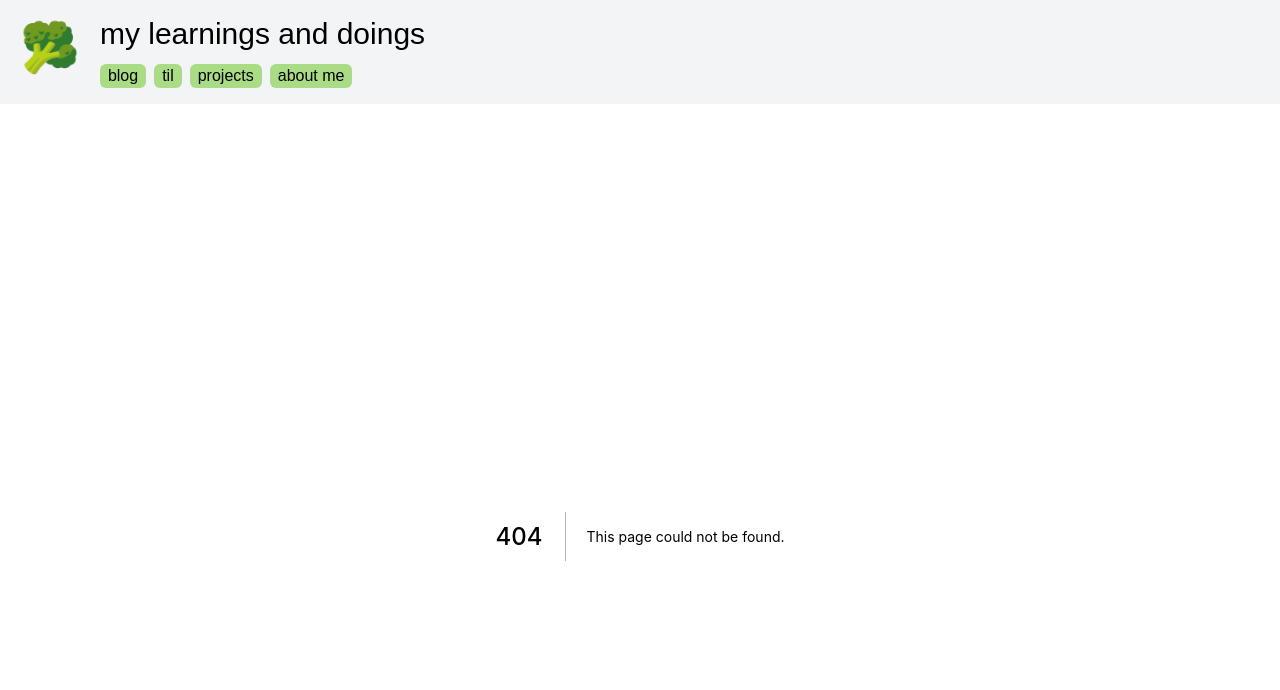
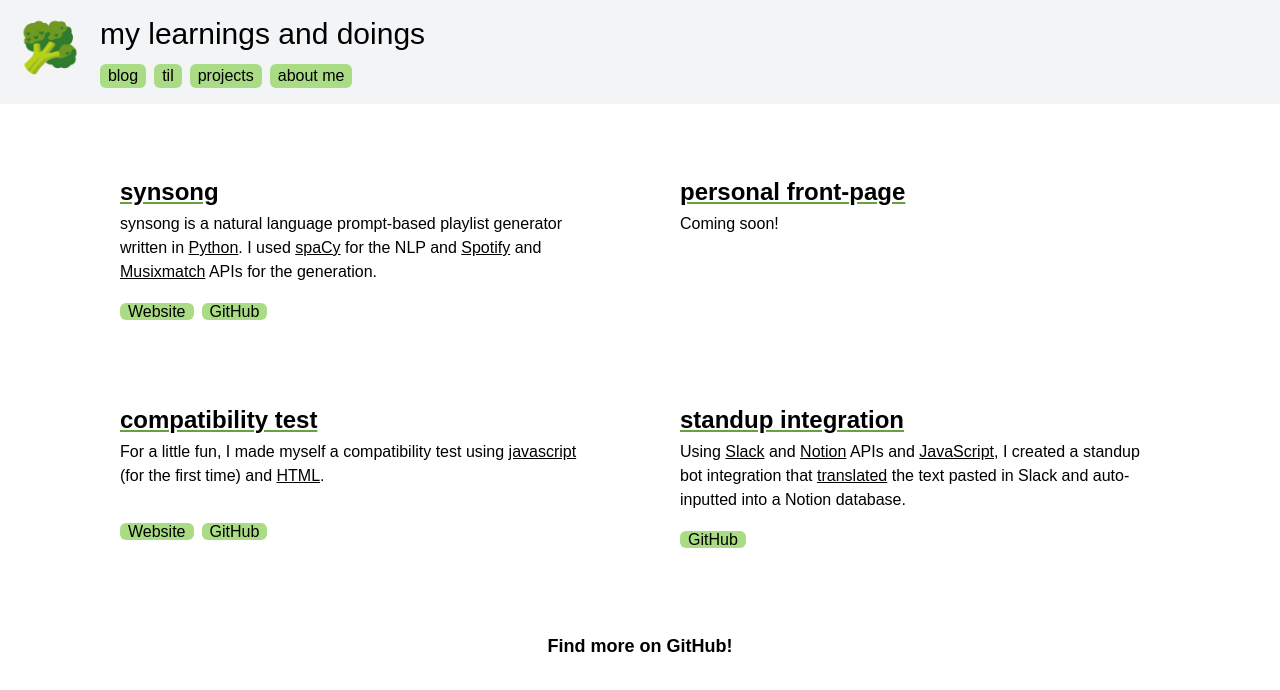
Before and after one commit to victorialslocum/personal-blog, a Next.js app: page /projects in a window 1280 px wide. Before the commit this address had no page. Shown: the top 690 px of the page. Built offline with nearby package versions, Linux system fonts and the light colour scheme.

Commit message:
add projects page

```diff
--- /dev/null
+++ b/pages/projects.js
@@ -0,0 +1,167 @@
+import Link from "next/link";
+
+export default function Projects({}) {
+  return (
+    <div className="container mx-auto">
+      <div className="md:flex">
+        <div className="md:flex-1 p-10 md:ml-20">
+          <h1 className="text-2xl font-bold pb-1 underline decoration-main">
+            synsong
+          </h1>
+          <p className="text-md pb-4">
+            synsong is a natural language prompt-based playlist generator
+            written in{" "}
+            <a
+              className="underline"
+              href="https://www.python.org/"
+              target="_blank"
+            >
+              Python
+            </a>
+            . I used{" "}
+            <a className="underline" href="https://spacy.io/" target="_blank">
+              spaCy
+            </a>{" "}
+            for the NLP and{" "}
+            <a
+              className="underline"
+              href="https://developer.spotify.com/"
+              target="_blank"
+            >
+              Spotify
+            </a>{" "}
+            and{" "}
+            <a
+              className="underline"
+              href="https://www.musixmatch.com/"
+              target="_blank"
+            >
+              Musixmatch
+            </a>{" "}
+            APIs for the generation.
+          </p>
+          <a
+            className="flex-none px-2 mr-2 bg-main-light rounded-md"
+            href="https://synsong.app"
+            target="_blank"
+          >
+            Website
+          </a>
+          <a
+            className="flex-none px-2 mr-2 bg-main-light rounded-md"
+            href="https://github.com/victorialslocum/synsong"
+            target="_blank"
+          >
+            GitHub
+          </a>
+        </div>
+        <div className="md:flex-1 p-10 md:mr-20">
+          <h1 className="text-2xl pb-1 font-bold underline decoration-main">
+            personal front-page{" "}
+          </h1>
+          <p class="pb-4">Coming soon!</p>
+
+          {/* <a
+            className="flex-none px-2 mr-2 bg-main-light rounded-md"
+            href="https://github.com/victorialslocum/standup-integration"
+            target="_blank"
+          >
+            GitHub
+          </a> */}
+        </div>
+      </div>
+      <div className="md:flex">
+        <div className="md:flex-1 p-10 md:ml-20">
+          <h1 className="text-2xl pb-1 font-bold underline decoration-main">
+            compatibility test{" "}
+          </h1>
+          <p class="pb-4">
+            <p class="pb-4">
+              For a little fun, I made myself a compatibility test using{" "}
+              <a
+                className="underline"
+                href="https://www.javascript.com/"
+                target="_blank"
+              >
+                javascript
+              </a>{" "}
+              (for the first time) and{" "}
+              <a
+                className="underline"
+                href="https://www.w3schools.com/html/"
+                target="_blank"
+              >
+                HTML
+              </a>
+              .
+            </p>
+          </p>
+
+          <a
+            className="flex-none px-2 mr-2 bg-main-light rounded-md"
+            href="https://compatibility.victoriaslocum.com"
+            target="_blank"
+          >
+            Website
+          </a>
+          <a
+            className="flex-none px-2 mr-2 bg-main-light rounded-md"
+            href="https://github.com/victorialslocum/compatibilitytestweb"
+            target="_blank"
+          >
+            GitHub
+          </a>
+        </div>
+        <div className="md:flex-1 p-10 md:mr-20">
+          <h1 className="text-2xl pb-1 font-bold underline decoration-main">
+            standup integration
+          </h1>
+          <p class="pb-4">
+            Using{" "}
+            <a className="underline" href="https://slack.com/" target="_blank">
+              Slack
+            </a>{" "}
+            and{" "}
+            <a className="underline" href="https://notion.so" target="_blank">
+              Notion
+            </a>{" "}
+            APIs and{" "}
+            <a
+              className="underline"
+              href="https://www.javascript.com/"
+              target="_blank"
+            >
+              JavaScript
+            </a>
+            , I created a standup bot integration that{" "}
+            <a
+              className="underline"
+              href="https://github.com/victorialslocum/slack-notion-translation"
+              target="_blank"
+            >
+              translated
+            </a>{" "}
+            the text pasted in Slack and auto-inputted into a Notion database.
+          </p>
+
+          <a
+            className="flex-none px-2 mr-2 bg-main-light rounded-md"
+            href="https://github.com/victorialslocum/standup-integration"
+            target="_blank"
+          >
+            GitHub
+          </a>
+        </div>
+      </div>
+      <Link href={"https://github.com/victorialslocum"}>
+        <div className="text-center pt-10 pb-5">
+          <button>
+            <h2 className="text-lg font-bold hover:underline decoration-main">
+              Find more on GitHub!{" "}
+            </h2>
+          </button>
+        </div>
+      </Link>
+    </div>
+  );
+}
```
